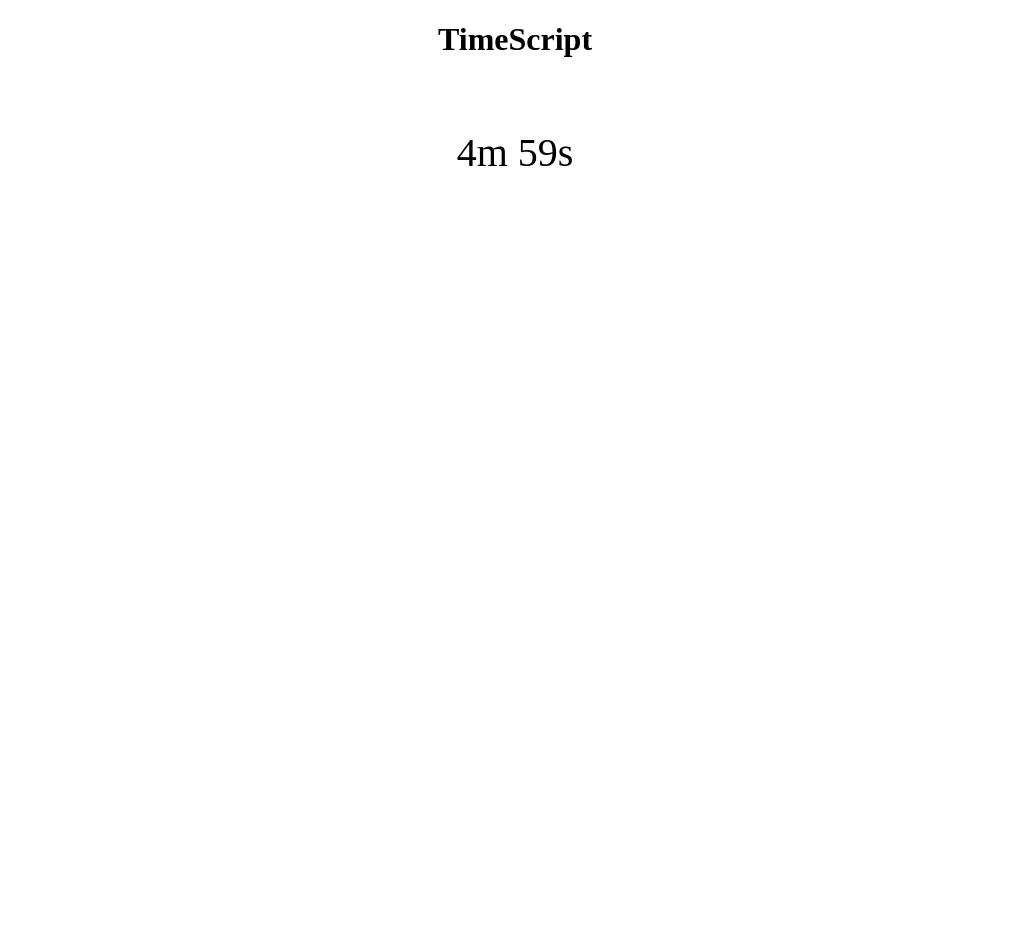
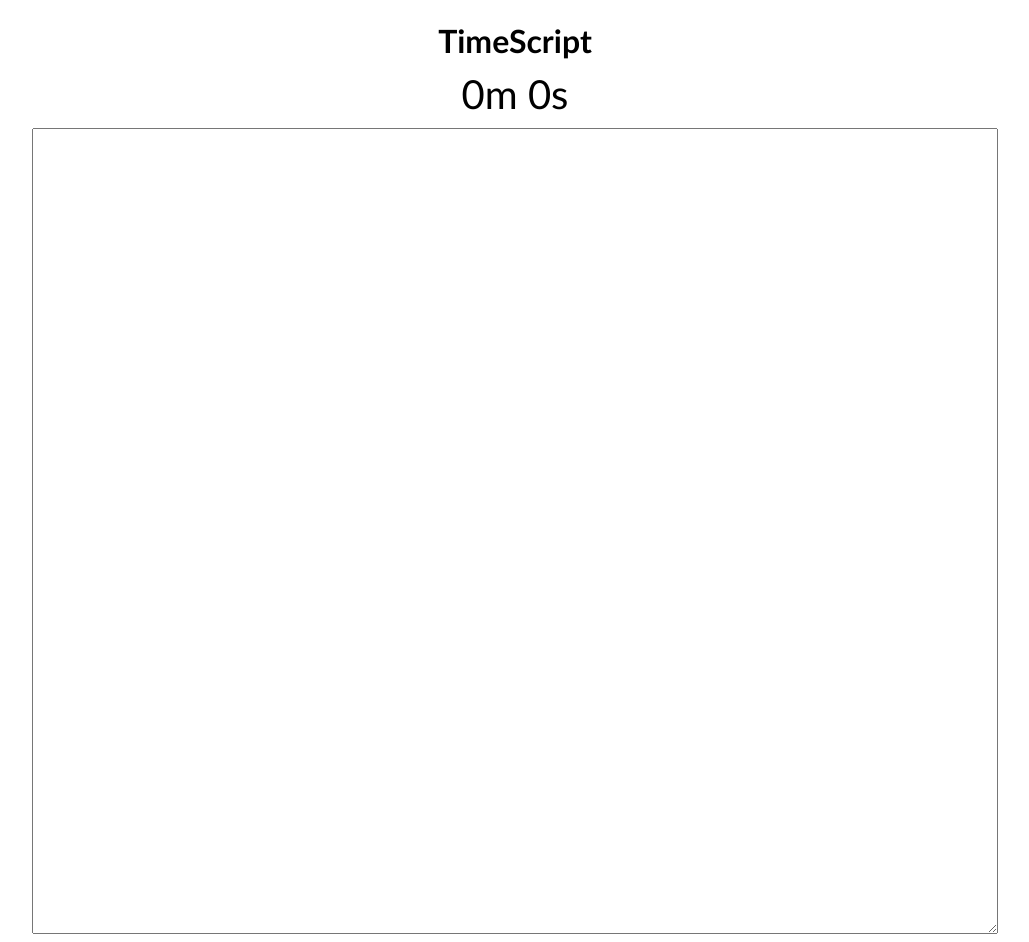
Before and after one commit to Daniel787/TimeScript, a plain HTML site: page index.htm in a window 1280 px wide. Both pictures are taken after a click on the button "Start". Shown: the whole page, without its empty margins (125-1154 px from the left). Before the commit the page ends 800 px from the top, so only its background shows below. Drawn offline with Linux system fonts and the light colour scheme.

Commit message:
Textbox added

```diff
--- a/index.htm
+++ b/index.htm
@@ -3,17 +3,14 @@
 <head>
 <meta name="viewport" content="width=device-width, initial-scale=1">
 <style>
-#content {
-  width: 400px;
-  height: 100px;
-  position: absolute;
-  left: 45%;
-  margin-left: -80px;
-}
+
 h1 {
+    font-family: 'Gill Sans', 'Gill Sans MT', Calibri, 'Trebuchet MS', sans-serif;
     text-align: center;
+    margin-bottom: 10px;
 }
 p {
+  font-family: 'Gill Sans', 'Gill Sans MT', Calibri, 'Trebuchet MS', sans-serif;
   display: inline;
   font-size: 40px;
   margin: 0 auto;
@@ -27,6 +24,7 @@ input {
     display:hidden;
 }
 label {
+    font-family: 'Gill Sans', 'Gill Sans MT', Calibri, 'Trebuchet MS', sans-serif;
     display:block;
     text-align: center;
     margin: 0 auto;
@@ -37,6 +35,14 @@ label {
     margin: 0 auto;
     display:block;
 }
+ textarea   {
+    display: block;
+    visibility: hidden;
+    margin: 0 auto;
+    margin-top: 10px;
+    height: 800px;
+    width: 960px;
+}
 </style>
 </head>
 <body>
@@ -44,13 +50,17 @@ label {
     <label id="lab"> Click button to start writing. </label>
     <input type ="button" value="Start" id="start" onclick="buttonPress()" required>
     <p id="demo"> </p>
+    <textarea id="inputt"></textarea>
     <script>
     // The data/time we want to countdown to
     function buttonPress() {
-    var sec = 300;
+    var sec = 1;
     document.getElementById("demo").style.visibility = "visible";
     document.getElementById("lab").style.visibility = "hidden";
+    document.getElementById("lab").style.display = "none";
     document.getElementById("start").style.visibility = "hidden";
+    document.getElementById("start").style.display = "none";
+    document.getElementById("inputt").style.visibility = "visible";
     var x = setInterval(function () {
         var minutes = Math.floor(sec / 60);
         var disSec = sec % 60;
```
